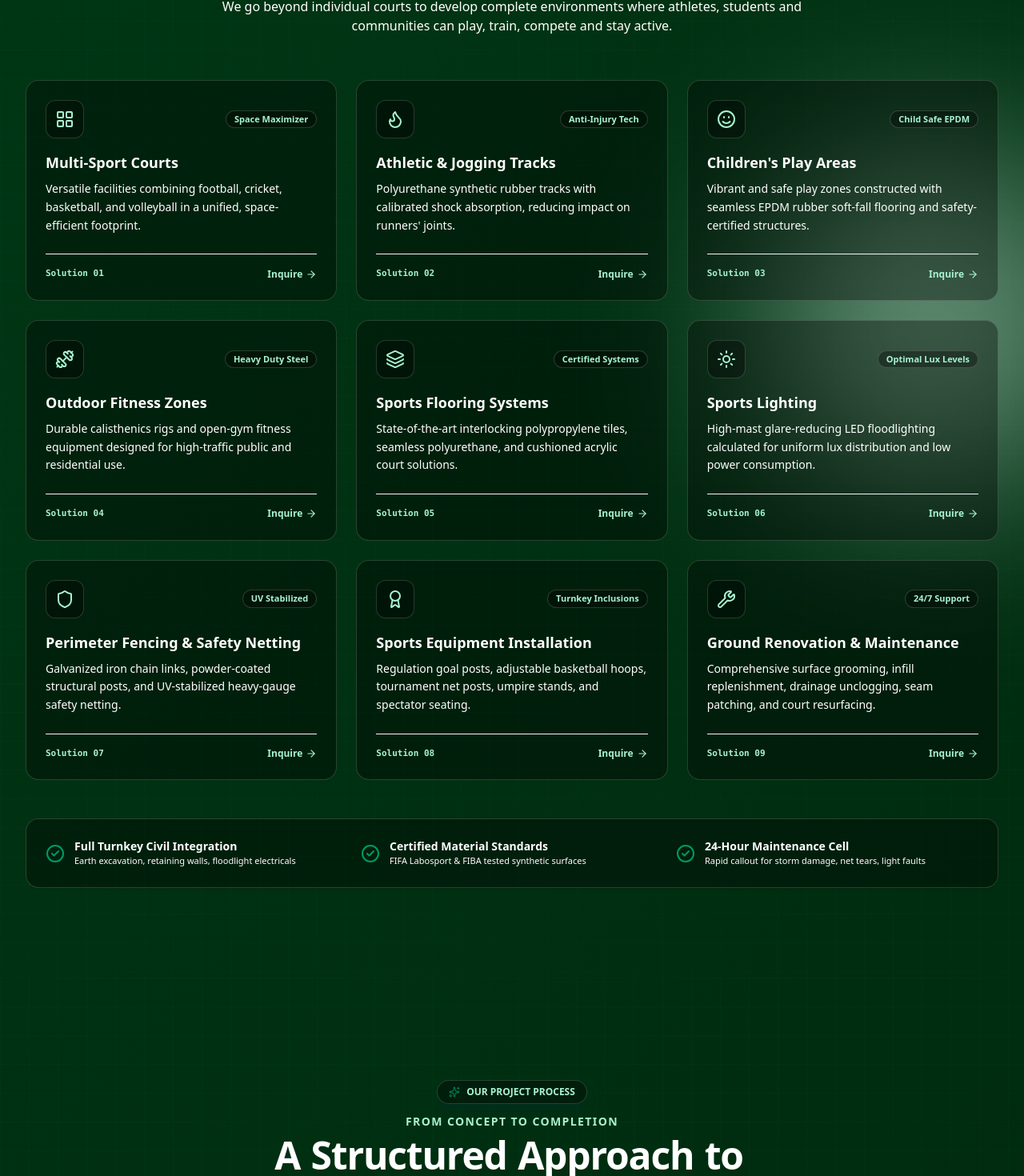
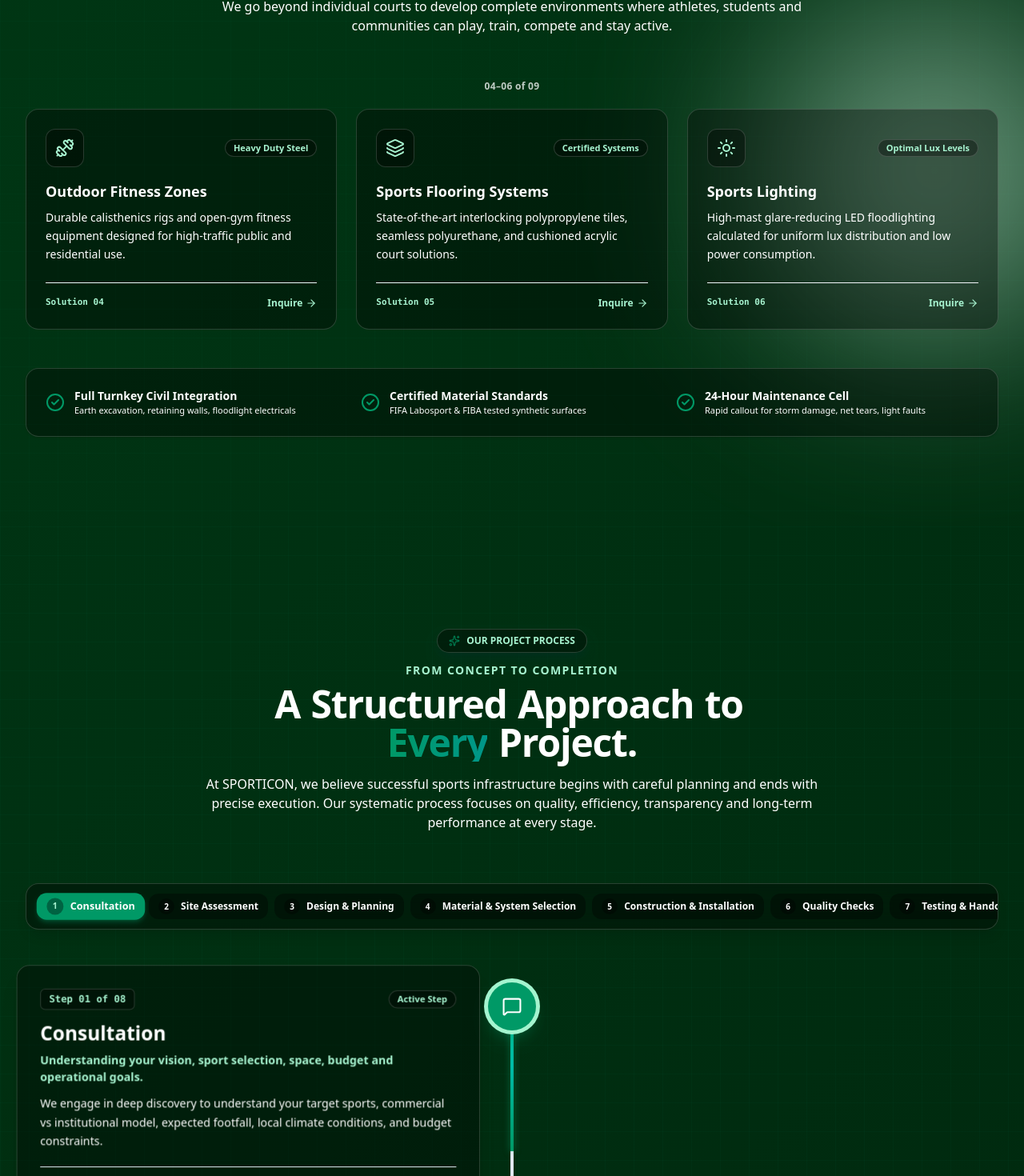
Before and after one commit to Ajith11223/turf_latest, a Next.js app: page / in a window 1280 px wide. Shown: the part 3932-5402 px from the top of the page at 80% size. Built offline with nearby package versions, Linux system fonts and the light colour scheme.

Commit message:
card animation

```diff
--- a/src/components/BeyondCourts.tsx
+++ b/src/components/BeyondCourts.tsx
@@ -1,6 +1,7 @@
 "use client";
 
-import React from "react";
+import React, { useCallback, useEffect, useState } from "react";
+import { AnimatePresence, motion } from "framer-motion";
 import {
   EXTENDED_INFRASTRUCTURE
 } from "@/data/sportsData";
@@ -16,11 +17,20 @@ import {
   Award,
   Wrench,
   CheckCircle2,
-  ArrowRight
+  ArrowRight,
 } from "lucide-react";
 import JumpText, { JumpBadge } from "@/components/JumpText";
 
 export default function BeyondCourts() {
+  const [currentPage, setCurrentPage] = useState(0);
+  const [direction, setDirection] = useState(1);
+  const pageSize = 3;
+  const pageCount = Math.ceil(EXTENDED_INFRASTRUCTURE.length / pageSize);
+  const visibleItems = EXTENDED_INFRASTRUCTURE.slice(
+    currentPage * pageSize,
+    currentPage * pageSize + pageSize,
+  );
+
   const iconMap: Record<string, React.ElementType> = {
     LayoutGrid,
     Flame,
@@ -37,6 +47,30 @@ export default function BeyondCourts() {
     "Hi SPORTICON Infra, I am interested in extended sports infrastructure (Lighting, Fencing, Play Areas, Tracks, Renovation)."
   );
   const whatsappUrl = `https://wa.me/919400088990?text=${whatsappMessage}`;
+
+  const showNextPage = useCallback(() => {
+    setDirection(1);
+    setCurrentPage((page) => (page + 1) % pageCount);
+  }, [pageCount]);
+
+  useEffect(() => {
+    if (window.matchMedia("(prefers-reduced-motion: reduce)").matches) return;
+
+    const intervalId = window.setInterval(showNextPage, 4500);
+    return () => window.clearInterval(intervalId);
+  }, [pageCount, showNextPage]);
+
+  const pageVariants = {
+    enter: (slideDirection: number) => ({
+      opacity: 0,
+      x: slideDirection > 0 ? 64 : -64,
+    }),
+    center: { opacity: 1, x: 0 },
+    exit: (slideDirection: number) => ({
+      opacity: 0,
+      x: slideDirection > 0 ? -64 : 64,
+    }),
+  };
 
   return (
     <section id="infrastructure" className="relative py-20 lg:py-28 bg-[#f8fafc] overflow-hidden">
@@ -66,14 +100,37 @@ export default function BeyondCourts() {
           </p>
         </div>
 
-        {/* 9 Extended Solutions Grid (Crisp White Cards) */}
-        <div className="grid grid-cols-1 md:grid-cols-2 lg:grid-cols-3 gap-6">
-          {EXTENDED_INFRASTRUCTURE.map((item, idx) => {
+        {/* Three extended solutions at a time */}
+        <div>
+          <div className="mb-5 flex justify-center">
+            <span className="text-xs font-semibold tracking-wide text-white/75" aria-live="polite">
+              {String(currentPage * pageSize + 1).padStart(2, "0")}–{String(Math.min((currentPage + 1) * pageSize, EXTENDED_INFRASTRUCTURE.length)).padStart(2, "0")} of {String(EXTENDED_INFRASTRUCTURE.length).padStart(2, "0")}
+            </span>
+          </div>
+
+          <AnimatePresence mode="wait" custom={direction}>
+            <motion.div
+              key={currentPage}
+              custom={direction}
+              variants={pageVariants}
+              initial="enter"
+              animate="center"
+              exit="exit"
+              transition={{ duration: 0.5, ease: [0.22, 1, 0.36, 1] }}
+              className="grid grid-cols-1 gap-6 md:grid-cols-2 lg:grid-cols-3"
+              aria-live="polite"
+              aria-atomic="true"
+            >
+              {visibleItems.map((item, index) => {
                 const Icon = iconMap[item.icon] || Award;
+                const itemNumber = currentPage * pageSize + index + 1;
                 return (
-              <div
+                  <motion.article
                     key={item.id}
-                className="group p-6 rounded-2xl bg-white border border-slate-200/90 hover:border-emerald-500 transition-all duration-300 hover:-translate-y-1 hover:shadow-xl flex flex-col justify-between"
+                    initial={{ opacity: 0, y: 20 }}
+                    animate={{ opacity: 1, y: 0 }}
+                    transition={{ duration: 0.4, delay: index * 0.09 }}
+                    className="group flex flex-col justify-between rounded-2xl border border-slate-200/90 bg-white p-6 transition-all duration-300 hover:-translate-y-1 hover:border-emerald-500 hover:shadow-xl"
                   >
                     <div>
                       <div className="flex items-center justify-between mb-4">
@@ -96,7 +153,7 @@ export default function BeyondCourts() {
 
                     <div className="mt-6 pt-4 border-t border-slate-100 flex items-center justify-between">
                       <span className="text-[11px] font-mono text-emerald-700 font-bold">
-                    Solution 0{idx + 1}
+                        Solution {String(itemNumber).padStart(2, "0")}
                       </span>
                       <a
                         href={whatsappUrl}
@@ -108,9 +165,11 @@ export default function BeyondCourts() {
                         <ArrowRight className="w-3.5 h-3.5 group-hover:translate-x-1 transition-transform" />
                       </a>
                     </div>
-              </div>
+                  </motion.article>
                 );
               })}
+            </motion.div>
+          </AnimatePresence>
         </div>
 
         {/* Technical Guarantee Strip (Light Theme) */}
--- a/src/components/ProcessStepper.tsx
+++ b/src/components/ProcessStepper.tsx
@@ -1,6 +1,7 @@
 "use client";
 
 import React, { useState, useEffect, useRef } from "react";
+import { motion } from "framer-motion";
 import {
   PROCESS_STEPS,
   ProcessStep
@@ -150,7 +151,12 @@ export default function ProcessStepper() {
                 >
                   {/* Step Card Content */}
                   <div className={`w-full md:w-[calc(50%-40px)] pl-14 md:pl-0 ${isEven ? "md:text-left" : "md:text-left"}`}>
-                    <div
+                    <motion.div
+                      initial={{ opacity: 0, rotateY: isEven ? 24 : -24, scale: 0.96 }}
+                      whileInView={{ opacity: 1, rotateY: 0, scale: 1 }}
+                      viewport={{ once: true, amount: 0.3 }}
+                      transition={{ duration: 0.75, ease: [0.22, 1, 0.36, 1], delay: idx * 0.04 }}
+                      style={{ transformPerspective: 1200, transformStyle: "preserve-3d", transformOrigin: isEven ? "left center" : "right center" }}
                       className={`p-6 sm:p-7 rounded-2xl transition-all duration-500 border ${
                         isCurrent
                           ? "bg-emerald-50/70 border-emerald-400 shadow-xl scale-[1.02]"
@@ -194,7 +200,7 @@ export default function ProcessStepper() {
                           </div>
                         ))}
                       </div>
-                    </div>
+                    </motion.div>
                   </div>
 
                   {/* Center Node Indicator */}
```
Lines whose indentation alone changed are shown as unchanged.
